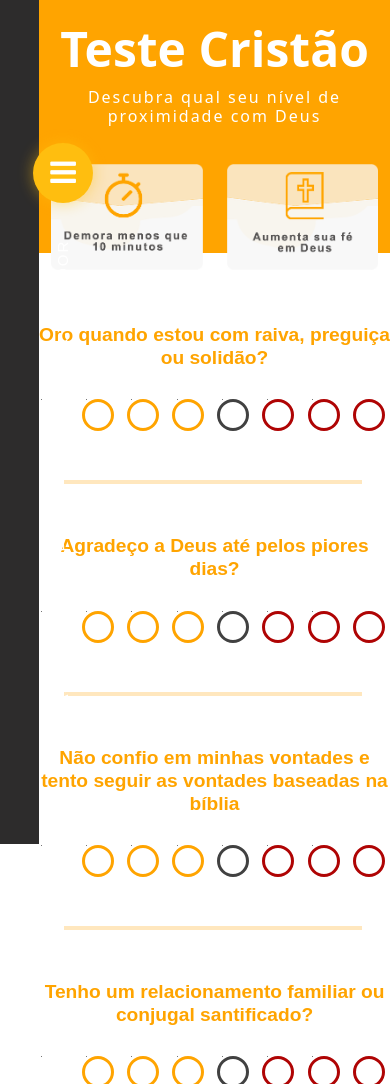
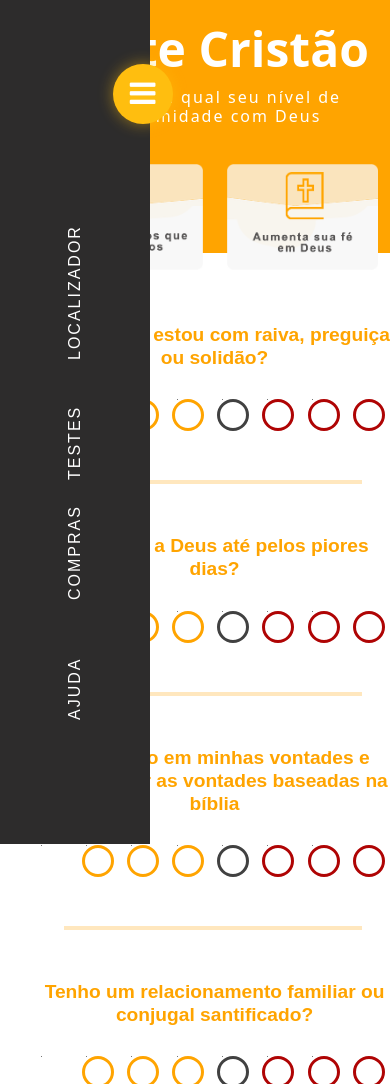
Before and after one commit to Buscafe/Frontend, a PHP site: page /HTML/testes.html in a window 390 px wide. Shown: the top 1084 px of the page. Run offline with PHP 8.4, Linux system fonts and the light colour scheme.

Commit message:
Responsividade Navbar

```diff
--- a/CSS/navbar.css
+++ b/CSS/navbar.css
@@ -23,36 +23,37 @@
 /* Estilização NAVBAR */
 .navbar {
     background-color: #2D2C2C;
-    width: 10%;
+    width: 150px;
     height: 100%;
     position: fixed;
     z-index: 1000;
     transition: 1s;
 }
+.text-navbar{
+    padding: 0;
+    margin-bottom: 50%;
+    width: 100%;
+}
 .text-navbar a{
     list-style-type: none;
     text-decoration: none;
+    width: 100%;
 }
 .text-navbar li{
     font-family: 'Roboto Regular', sans-serif;
     color: #FFF;
     text-transform: uppercase;
     transform: rotate(-90deg);
-    font-size: 15px;
+    font-size: 1rem;
     letter-spacing: 2px;
-    margin: 0 0 90px 0;
     transition: 0.5s;
-}
-#ajuda{
-    margin-bottom: 20%;
-}
-#loc{
-    margin-top: 10%;
 }
 .text-navbar li:hover{
     color: #FFBE0F;
     transition: 0.3s;
 }
+
+/* Conteudo div */
 .content{
     padding-left: 160px;
     padding-top: 20px;
@@ -60,13 +61,11 @@
 
 /* Menu Hamburguer */
 .menu{
-    margin: 0 14% 100% 14%;
+    margin: 0 0 0 80%;
     transition: 1s;
 }
 .menu i {
     background-color: #FFBE0F;
-    position: fixed;
-    display: block;
     width: 60px;
     height: 60px;
     border-radius: 60px;
@@ -85,15 +84,15 @@
     transition: 0.5s;
 }
 
-/* Alterações */
+/* Alterações ao clicar no menu*/
 .change-nav{
     width: 4%;
-    transition: 1s;
+    transition: 1.5s;
 }
 .change-text-nav{
     visibility: hidden;
-    transition: 1s;
 }
 .change-menu{
     margin: 0;
+    transition: 1.5s;
 }
--- a/HTML/testes.html
+++ b/HTML/testes.html
@@ -15,36 +15,28 @@
         <link rel="stylesheet" href="../CSS/testes.css">
     </head>
     <body>
-        <!-- Navbar Vertical -->
         <nav class="navbar container" id="navbar">
-            <div class="row">
+
             <div class="menu" id="menu" onclick="onClickMenu();">
-                    <i class="fa fa-bars" id="barsMenu"></i>
+                <i class="fa fa-bars"></i>
             </div>
-                <ul class="text-navbar col-10">
-                    <a  href="../index.html">
+
+            <ul class="text-navbar d-flex flex-column">
+                <a class="py-5"  href="../index.html">
                     <li id="loc">Localizador</li>
                 </a>
-                    <a href="./testes.html">
+                <a class="py-5" href="./testes.html">
                     <li id="texto-li1">Testes</li>
                 </a>
-                    <a href="./compras.html">
+                <a class="py-5" href="./compras.html">
                     <li id="texto-li2">Compras</li>
                 </a>
-                    <a href="./ajuda.html">
+                <a class="py-5" href="./ajuda.html">
                     <li id="ajuda">Ajuda</li>
                 </a>
             </ul>
-            </div>
+
         </nav>
-        <!--
-            ==================================
-            ===========  ATENÇÃO  ============
-            Colocar o CONTEÚDO NA DIV "CONTENT"
-            ==================================
-        -->
-
-
 
         <div class="content" id="content">
 
```
Also changed, not shown: HTML/ajuda.html (+8 -14 lines), HTML/compras.html (+8 -15 lines), index.html (+8 -7 lines). Lines whose indentation alone changed are shown as unchanged.
